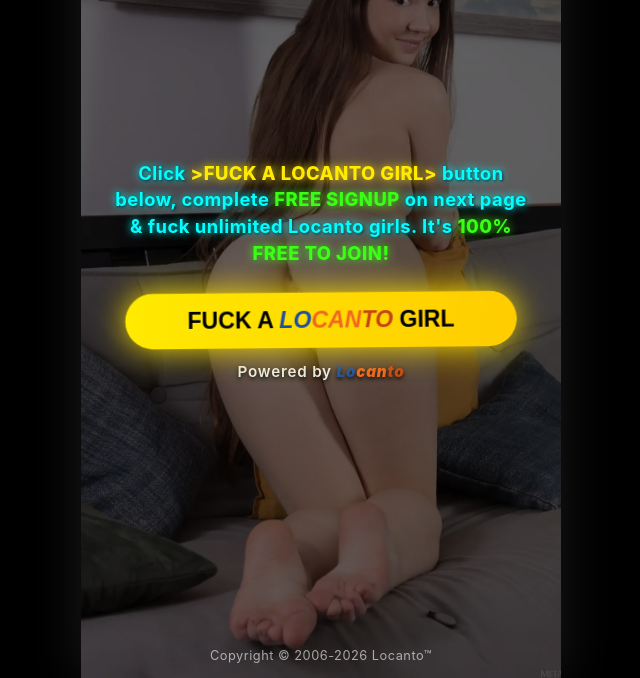
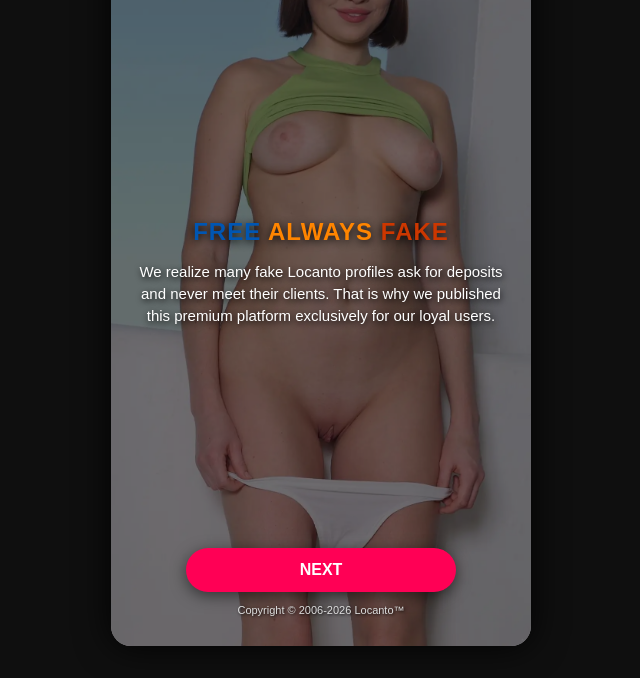
Before and after one commit to pj9889/premimum2222, a plain HTML site: page index.html in a window 1280 px wide. Shown: the part 122-800 px from the top of the page, without its empty margins (319-959 px from the left). Drawn offline with Linux system fonts and the light colour scheme.

Commit message:
Update index.html

```diff
--- a/index.html
+++ b/index.html
@@ -2,196 +2,234 @@
 <html lang="en">
 <head>
     <meta charset="UTF-8">
-    <meta name="viewport" content="width=device-width, initial-scale=1.0">
-    <title>Welcome</title>
-    <link rel="icon" type="image/webp" href="kg1.webp">
+    <meta name="viewport" content="width=device-width, initial-scale=1.0, maximum-scale=1.0, user-scalable=no, viewport-fit=cover">
+    <title>Locanto Premium Access</title>
+    <!-- Favicon -->
+    <link rel="icon" href="yoxx.webp" type="image/webp">
+
     <style>
         * {
             margin: 0;
             padding: 0;
             box-sizing: border-box;
-            -webkit-user-select: none;
-            -moz-user-select: none;
-            -ms-user-select: none;
-            user-select: none;
+            font-family: Arial, sans-serif;
+            -webkit-tap-highlight-color: transparent;
         }
-        body, html {
+
+        html, body {
             width: 100%;
             height: 100%;
             overflow: hidden;
-            font-family: -apple-system, BlinkMacSystemFont, 'Segoe UI', Roboto, Helvetica, Arial, sans-serif;
-            background-color: #000;
+            background-color: #0f0f0f;
+            color: #ffffff;
+            position: fixed;
+            top: 0;
+            left: 0;
+        }
+
+        /* Full Screen Container */
+        .app-viewport {
+            position: absolute;
+            top: 0;
+            left: 0;
+            right: 0;
+            bottom: 0;
+            width: 100%;
+            height: 100%;
             display: flex;
             justify-content: center;
             align-items: center;
         }
 
-        .main-wrapper {
+        /* Mobile Frame centered on PC, full height on Mobile */
+        .phone-frame {
             width: 100%;
+            max-width: 420px;
             height: 100%;
-            max-width: 480px;
+            background-color: #0f0f0f;
             position: relative;
+            display: flex;
+            flex-direction: column;
+            justify-content: space-between;
+            align-items: center;
+            padding: 15px 15px 20px 15px;
             overflow: hidden;
-            box-shadow: 0 0 50px rgba(255, 255, 255, 0.1);
-            background-color: #000;
         }
 
-        .bg-slider {
+        @media (min-width: 421px) {
+            .phone-frame {
+                height: 92vh;
+                max-height: 800px;
+                border-radius: 20px;
+                box-shadow: 0 0 35px rgba(0, 0, 0, 0.9);
+            }
+        }
+
+        /* Background 5 Pictures Slideshow */
+        .bg-slideshow {
             position: absolute;
             top: 0;
             left: 0;
             width: 100%;
             height: 100%;
             z-index: 1;
+            background-color: #0f0f0f;
         }
-        .bg-slide {
-            position: absolute;
+
+        .slide-img {
             width: 100%;
             height: 100%;
-            background-size: cover;
-            background-position: center;
+            object-fit: cover;
+            position: absolute;
+            top: 0;
+            left: 0;
             opacity: 0;
-            transition: opacity 1s cubic-bezier(0.4, 0, 0.2, 1);
+            transition: opacity 0.8s ease-in-out;
         }
-        .bg-slide.active {
+
+        .slide-img.active {
             opacity: 1;
         }
 
+        /* Overlay */
         .overlay {
             position: absolute;
             top: 0;
             left: 0;
             width: 100%;
             height: 100%;
-            background: rgba(0, 0, 0, 0.58);
+            background: rgba(0, 0, 0, 0.55);
             z-index: 2;
-            transition: background 0.3s ease;
         }
 
-        .content-container {
-            position: absolute;
+        /* Top Header */
+        .header-container {
+            position: relative;
+            z-index: 3;
+            width: 100%;
+            text-align: center;
+            margin-top: 5px;
+        }
+
+        .logo-container img {
+            width: 100%;
+            max-width: 140px;
+            height: auto;
+            object-fit: contain;
+            filter: drop-shadow(0 2px 8px rgba(0,0,0,0.8));
+        }
+
+        .powered-text {
+            font-size: 12px;
+            font-weight: bold;
+            margin-top: 2px;
+            letter-spacing: 1px;
+            text-shadow: 1px 1px 4px rgba(0,0,0,0.9);
+        }
+
+        .lo-col { color: #0056b3; }   /* Deep Blue */
+        .can-col { color: #ff8500; }  /* Orange */
+        .to-col { color: #cc3700; }   /* Deep Orange */
+
+        /* Main Content Area */
+        .main-content-area {
+            position: relative;
+            z-index: 3;
+            width: 100%;
+            text-align: center;
+            padding: 0 10px;
+            margin: auto 0;
+        }
+
+        /* Highlight Title with Locanto Colors */
+        .highlight-title {
+            font-size: 24px;
+            font-weight: 900;
+            text-transform: uppercase;
+            margin-bottom: 15px;
+            letter-spacing: 1px;
+            text-shadow: 0 2px 8px rgba(0, 0, 0, 0.95);
+        }
+
+        .free-col { color: #0056b3; }    /* Deep Blue */
+        .always-col { color: #ff8500; }  /* Orange */
+        .fake-col { color: #cc3700; }    /* Deep Orange */
+
+        .text-content {
+            font-size: 15px;
+            line-height: 1.45;
+            color: #ffffff;
+            text-shadow: 1px 2px 6px rgba(0, 0, 0, 0.95);
+            font-weight: 500;
+        }
+
+        /* Bottom Section: Buttons & Footer */
+        .bottom-section {
+            position: relative;
+            z-index: 3;
+            width: 100%;
+            display: flex;
+            flex-direction: column;
+            align-items: center;
+            margin-bottom: 10px;
+        }
+
+        .btn {
+            background-color: #ff0055;
+            color: #ffffff;
+            border: none;
+            padding: 13px 25px;
+            font-size: 16px;
+            font-weight: bold;
+            border-radius: 30px;
+            cursor: pointer;
+            width: 100%;
+            max-width: 270px;
+            transition: transform 0.2s, background-color 0.2s;
+            text-transform: uppercase;
+            box-shadow: 0 4px 15px rgba(0,0,0,0.5);
+            margin-bottom: 12px;
+        }
+
+        .btn:hover {
+            background-color: #e0004c;
+        }
+
+        /* Animation for Affiliate Button */
+        .animated-btn {
+            animation: subtleWiggle 2s infinite ease-in-out;
+            background-color: #00e676;
+            color: #000;
+        }
+
+        .animated-btn:hover {
+            background-color: #00c853;
+        }
+
+        @keyframes subtleWiggle {
+            0%, 100% { transform: translateX(0); }
+            10%, 30%, 50%, 70%, 90% { transform: translateX(-3px); }
+            20%, 40%, 60%, 80% { transform: translateX(3px); }
+        }
+
+        /* Footer */
+        .footer {
+            font-size: 11px;
+            color: #dddddd;
+            text-shadow: 1px 1px 3px rgba(0,0,0,0.9);
+            text-align: center;
+        }
+
+        /* Full-Screen Loading Page */
+        #loading-screen {
+            display: none;
+            position: fixed;
             top: 0;
             left: 0;
             width: 100%;
             height: 100%;
-            z-index: 3;
-            display: flex;
-            flex-direction: column;
-            justify-content: space-between;
-            align-items: center;
-            text-align: center;
-            padding: 25px 15px 15px 15px;
-            overflow-y: auto;
-            transition: opacity 0.3s ease;
-        }
-
-        .middle-content {
-            display: flex;
-            flex-direction: column;
-            align-items: center;
-            justify-content: center;
-            width: 100%;
-            margin: auto 0;
-            padding: 10px 0;
-        }
-
-        .instruction-text {
-            color: #00ffff;
-            font-size: clamp(0.9rem, 3.8vw, 1.15rem);
-            font-weight: 700;
-            line-height: 1.45;
-            margin-bottom: 22px;
-            text-shadow: 0 0 8px #00ffff, 1px 1px 3px #000;
-            letter-spacing: 0.5px;
-            max-width: 95%;
-        }
-
-        .highlight-gold {
-            color: #ffea00;
-            font-weight: 800;
-            text-shadow: 0 0 10px #ffea00;
-        }
-
-        .highlight-green {
-            color: #39ff14;
-            font-weight: 800;
-            text-shadow: 0 0 10px #39ff14;
-        }
-
-        .cta-button {
-            display: inline-block;
-            text-decoration: none;
-            padding: 14px 25px;
-            font-size: clamp(1rem, 4.2vw, 1.4rem);
-            font-weight: 900;
-            text-transform: uppercase;
-            color: #000;
-            background: linear-gradient(90deg, #ffea00 0%, #ffcc00 100%);
-            border-radius: 50px;
-            box-shadow: 0 0 25px #ffcc00, inset 0 0 12px rgba(255,255,255,0.7);
-            cursor: pointer;
-            border: none;
-            outline: none;
-            z-index: 10;
-            transition: background 0.15s, transform 0.1s, box-shadow 0.15s;
-            width: 90%;
-            max-width: 380px;
-            margin-top: 5px;
-            animation: pulseNudge 1.5s infinite ease-in-out;
-        }
-
-        .cta-button:active, .cta-button.clicked {
-            background: linear-gradient(90deg, #ff0055 0%, #ff3300 100%) !important;
-            color: #fff !important;
-            box-shadow: 0 0 30px #ff0055, inset 0 0 15px rgba(0,0,0,0.5) !important;
-            transform: scale(0.95) !important;
-            animation: none !important;
-        }
-
-        .powered-by-sub {
-            font-size: 0.95rem;
-            color: rgba(255, 255, 255, 0.9);
-            font-weight: 600;
-            margin-top: 15px;
-            letter-spacing: 0.8px;
-            text-shadow: 0 2px 4px rgba(0,0,0,0.9);
-            white-space: nowrap;
-        }
-
-        .locanto-text {
-            font-weight: 900;
-            font-style: italic;
-        }
-        .lo-dark-blue { color: #1d4fa4; }
-        .can-vibrant-orange { color: #f26522; }
-        .to-reddish-orange { color: #c64416; }
-
-        .cta-button:active .lo-dark-blue, .cta-button.clicked .lo-dark-blue,
-        .cta-button:active .can-vibrant-orange, .cta-button.clicked .can-vibrant-orange,
-        .cta-button:active .to-reddish-orange, .cta-button.clicked .to-reddish-orange {
-            color: #fff !important;
-        }
-
-        .footer-copyright {
-            font-size: 0.8rem;
-            color: rgba(255, 255, 255, 0.6);
-            font-weight: 400;
-            letter-spacing: 0.5px;
-            text-align: center;
-            margin-top: 10px;
-            flex-shrink: 0;
-        }
-
-        /* ফেক লোডিং স্ক্রিন স্টাইল */
-        .loading-overlay {
-            position: absolute;
-            top: 0;
-            left: 0;
-            width: 100%;
-            height: 100%;
-            background: rgba(0, 0, 0, 0.85);
-            z-index: 100;
-            display: none;
+            background-color: #0f0f0f;
+            z-index: 99999;
             flex-direction: column;
             justify-content: center;
             align-items: center;
@@ -199,152 +237,154 @@
             padding: 20px;
         }
 
-        .spinner {
-            width: 60px;
-            height: 60px;
-            border: 6px solid rgba(255, 255, 255, 0.2);
-            border-top: 6px solid #39ff14;
-            border-radius: 50%;
-            animation: spin 0.8s linear infinite;
-            margin-bottom: 20px;
-            box-shadow: 0 0 15px #39ff14;
+        #loading-screen img {
+            width: 80%;
+            max-width: 220px;
+            margin-bottom: 25px;
         }
 
-        .loading-text {
-            color: #ffea00;
-            font-size: clamp(1.1rem, 4.5vw, 1.4rem);
-            font-weight: 800;
-            text-transform: uppercase;
-            text-shadow: 0 0 10px #ffea00, 0 0 20px #ff0055;
-            letter-spacing: 1px;
-            animation: textGlowPulse 1s infinite alternate ease-in-out;
+        .spinner {
+            border: 4px solid rgba(255, 255, 255, 0.1);
+            width: 50px;
+            height: 50px;
+            border-radius: 50%;
+            border-left-color: #ff0055;
+            animation: spin 1s linear infinite;
+            margin-bottom: 20px;
         }
 
-        @keyframes textGlowPulse {
-            0% { text-shadow: 0 0 10px #ff0055, 0 0 20px #ff0055; transform: scale(1); }
-            100% { text-shadow: 0 0 20px #39ff14, 0 0 40px #39ff14; transform: scale(1.02); }
-        }
-        @keyframes pulseNudge {
-            0% { transform: scale(1) rotate(0deg); box-shadow: 0 0 20px #ffcc00; }
-            25% { transform: scale(1.04) rotate(-1deg); }
-            50% { transform: scale(1) rotate(1deg); box-shadow: 0 0 35px #ffea00; }
-            75% { transform: scale(1.04) rotate(-1deg); }
-            100% { transform: scale(1) rotate(0deg); box-shadow: 0 0 20px #ffcc00; }
-        }
         @keyframes spin {
             0% { transform: rotate(0deg); }
             100% { transform: rotate(360deg); }
         }
+
+        .loading-text {
+            font-size: 15px;
+            color: #dddddd;
+            font-weight: bold;
+        }
     </style>
 </head>
-<body oncontextmenu="return false;" onkeydown="return disableCopyProtection(event);">
+<body oncontextmenu="return false;">
 
-    <div class="main-wrapper">
-        <!-- ব্যাকগ্রাউন্ড স্লাইডার -->
-        <div class="bg-slider" id="bgSlider">
-            <div class="bg-slide active" style="background-image: url('kg1.webp');" id="slide0"></div>
-            <div class="bg-slide" style="background-image: url('kg2.webp');" id="slide1"></div>
-            <div class="bg-slide" style="background-image: url('kg3.webp');" id="slide2"></div>
-            <div class="bg-slide" style="background-image: url('kg4.webp');" id="slide3"></div>
-            <div class="bg-slide" style="background-image: url('kg5.webp');" id="slide4"></div>
-            <div class="bg-slide" style="background-image: url('kg6.webp');" id="slide5"></div>
-        </div>
+    <div class="app-viewport">
+        <div class="phone-frame">
 
-        <div class="overlay" id="mainOverlay"></div>
+            <!-- Background 5 Pictures Slideshow -->
+            <div class="bg-slideshow">
+                <img src="yo1.webp" class="slide-img active" alt="Slide 1">
+                <img src="yo2.webp" class="slide-img" alt="Slide 2">
+                <img src="yo3.webp" class="slide-img" alt="Slide 3">
+                <img src="yo4.webp" class="slide-img" alt="Slide 4">
+                <img src="yo5.webp" class="slide-img" alt="Slide 5">
+            </div>
 
-        <!-- মূল কন্টেইনার -->
-        <div class="content-container" id="mainContent">
-            <div class="middle-content">
-                <div class="instruction-text">
-                    Click <span class="highlight-gold">&gt;FUCK A LOCANTO GIRL&gt;</span> button below, complete <span class="highlight-green">FREE SIGNUP</span> on next page &amp; fuck unlimited Locanto girls. It's <span class="highlight-green">100% FREE TO JOIN!</span>
+            <div class="overlay"></div>
+
+            <!-- Top Header -->
+            <div class="header-container">
+                <div class="logo-container">
+                    <img src="yox.webp" alt="Logo Banner">
                 </div>
-
-                <button id="ctaBtn" class="cta-button">
-                    Fuck A <span class="locanto-text"><span class="lo-dark-blue">L</span><span class="lo-dark-blue">o</span><span class="can-vibrant-orange">c</span><span class="can-vibrant-orange">a</span><span class="can-vibrant-orange">n</span><span class="to-reddish-orange">t</span><span class="to-reddish-orange">o</span></span> Girl
-                </button>
-
-                <div class="powered-by-sub">
-                    Powered by <span class="locanto-text"><span class="lo-dark-blue">L</span><span class="lo-dark-blue">o</span><span class="can-vibrant-orange">c</span><span class="can-vibrant-orange">a</span><span class="can-vibrant-orange">n</span><span class="to-reddish-orange">t</span><span class="to-reddish-orange">o</span></span>
+                <div class="powered-text">
+                    Powered By <span class="lo-col">LO</span><span class="can-col">CAN</span><span class="to-col">TO</span>
                 </div>
             </div>
 
-            <div class="footer-copyright">
-                Copyright © 2006-2026 Locanto™
+            <!-- Main Content Area -->
+            <div class="main-content-area">
+                <!-- Permanent Highlight Title with Locanto Colors -->
+                <div class="highlight-title">
+                    <span class="free-col">FREE</span> <span class="always-col">ALWAYS</span> <span class="fake-col">FAKE</span>
+                </div>
+
+                <!-- Part 1 Text -->
+                <div id="part1-text">
+                    <p class="text-content">
+                        We realize many fake Locanto profiles ask for deposits and never meet their clients. That is why we published this premium platform exclusively for our loyal users.
+                    </p>
+                </div>
+
+                <!-- Part 2 Text -->
+                <div id="part2-text" style="display: none;">
+                    <p class="text-content">
+                        Try our premium website today. All verified Locanto girls are already listed here. They are looking for secret, genuine fun and casual hookups — not money.
+                    </p>
+                </div>
             </div>
+
+            <!-- Bottom Section (Buttons + Footer) -->
+            <div class="bottom-section">
+                <div id="part1-btn" style="width: 100%; display: flex; justify-content: center;">
+                    <button class="btn" onclick="showPart2()">NEXT</button>
+                </div>
+
+                <div id="part2-btn" style="width: 100%; display: none; justify-content: center;">
+                    <button class="btn animated-btn" onclick="startAffiliateRedirect()">Premium Fuck Now</button>
+                </div>
+
+                <div class="footer">
+                    Copyright © 2006-2026 Locanto™
+                </div>
+            </div>
+
         </div>
+    </div>
 
-        <!-- ফেক লোডিং স্ক্রিন (ক্লিক করার পর আসবে) -->
-        <div class="loading-overlay" id="loadingOverlay">
-            <div class="spinner"></div>
-            <div class="loading-text">FREE SingUp Page Loading,,,,</div>
+    <!-- Full-Screen Loading Page -->
+    <div id="loading-screen">
+        <img src="yox.webp" alt="Logo">
+        <div class="spinner"></div>
+        <div class="loading-text">
+            Premium Fuck Website Signup Page Loading...<br>Please wait
         </div>
     </div>
 
     <script>
-        function disableCopyProtection(e) {
+        // Anti-Copy Protection
+        document.addEventListener('keydown', function(e) {
             if (e.keyCode == 123 ||
-                (e.ctrlKey && e.shiftKey && (e.keyCode == 73 || e.keyCode == 74 || e.keyCode == 67)) ||
-                (e.ctrlKey && (e.keyCode == 85 || e.keyCode == 83 || e.keyCode == 65 || e.keyCode == 67))) {
+                (e.ctrlKey && e.shiftKey && (e.keyCode == 73 || e.keyCode == 67 || e.keyCode == 74)) ||
+                (e.ctrlKey && (e.keyCode == 85 || e.keyCode == 67 || e.keyCode == 83 || e.keyCode == 65)) ) {
+                e.preventDefault();
                 return false;
             }
+        });
+
+        document.addEventListener('selectstart', function(e) { e.preventDefault(); });
+        document.addEventListener('dragstart', function(e) { e.preventDefault(); });
+
+        // Slideshow Logic (2 Seconds)
+        const slides = document.querySelectorAll('.slide-img');
+        let currentSlide = 0;
+
+        setInterval(() => {
+            if(slides.length > 0) {
+                slides[currentSlide].classList.remove('active');
+                currentSlide = (currentSlide + 1) % slides.length;
+                slides[currentSlide].classList.add('active');
+            }
+        }, 2000);
+
+        // Navigation
+        function showPart2() {
+            document.getElementById('part1-text').style.display = 'none';
+            document.getElementById('part1-btn').style.display = 'none';
+
+            document.getElementById('part2-text').style.display = 'block';
+            document.getElementById('part2-btn').style.display = 'flex';
         }
 
-        (function() {
-            const _0x13c2 = "https://dr-ro-buc.com/tds?tds_campaign=s4549muz&tdsId=s4549muz_r&utm_term={utm_term}&utm_source=int&s1=int&clickid={clickid}&subid={sharon1}&subid2={subid2}&affid=7d1d7a25";
+        // Affiliate Redirect Logic
+        const affiliateURL = "https://dr-ro-buc.com/tds?tds_campaign=s4549muz&tdsId=s4549muz_r&utm_term={utm_term}&utm_source=int&s1=int&clickid={clickid}&subid={sharn1}&subid2={subid2}&affid=7d1d7a25";
 
-            const _0xslides = document.querySelectorAll('.bg-slide');
-            let _0xcurrent = 0;
-            let sliderInterval;
+        function startAffiliateRedirect() {
+            document.getElementById('loading-screen').style.display = 'flex';
 
-            // নরমাল স্লাইডার লজিক (২ সেকেন্ড পর পর)
-            function startSlider() {
-                sliderInterval = setInterval(() => {
-                    _0xslides[_0xcurrent].classList.remove('active');
-                    _0xcurrent = (_0xcurrent + 1) % _0xslides.length;
-                    _0xslides[_0xcurrent].classList.add('active');
-                }, 2000);
-            }
-
-            startSlider();
-
-            window.addEventListener('load', () => {
-                const _0xbtn = document.getElementById('ctaBtn');
-                const _0xcontent = document.getElementById('mainContent');
-                const _0xoverlay = document.getElementById('mainOverlay');
-                const _0xloading = document.getElementById('loadingOverlay');
-
-                _0xbtn.addEventListener('click', (_0xe) => {
-                    _0xe.preventDefault();
-                    _0xbtn.classList.add('clicked');
-
-                    // ১. ব্যাকগ্রাউন্ড স্লাইডার থামিয়ে দেওয়া এবং শুধুমাত্র kg2 (ইনডেক্স ১) ছবি ফিক্সড রাখা
-                    clearInterval(sliderInterval);
-                    _0xslides.forEach(slide => slide.classList.remove('active'));
-                    document.getElementById('slide1').classList.add('active'); // kg2.webp হলো slide1
-
-                    // ২. মূল টেক্সট ও কন্টেন্ট হাইড করা
-                    _0xcontent.style.opacity = '0';
-                    setTimeout(() => {
-                        _0xcontent.style.display = 'none';
-                    }, 300);
-
-                    // ৩. ওভারলে হালকা করা যাতে শুধু kg2 ছবি পরিষ্কার দেখা যায়
-                    _0xoverlay.style.background = 'rgba(0, 0, 0, 0.3)';
-
-                    // ৪. ফেক বাফারিং এবং লেখা ডিসপ্লে করা
-                    _0xloading.style.display = 'flex';
-
-                    // ৫. ঠিক ৩ সেকেন্ড (3000 মিলিসেকেন্ড) পর অ্যাফিলিয়েট লিংকে রিডাইরেক্ট করা
-                    setTimeout(() => {
-                        if (_0x13c2 && _0x13c2.trim() !== "") {
-                            window.location.href = _0x13c2;
-                        } else {
-                            alert("দয়া করে আপনার অ্যাফিলিয়েট লিংকটি ঠিকমত বসান!");
-                        }
-                    }, 3000);
-                });
-            });
-        })();
+            setTimeout(() => {
+                window.location.href = affiliateURL;
+            }, 3000);
+        }
     </script>
 </body>
 </html>
```
